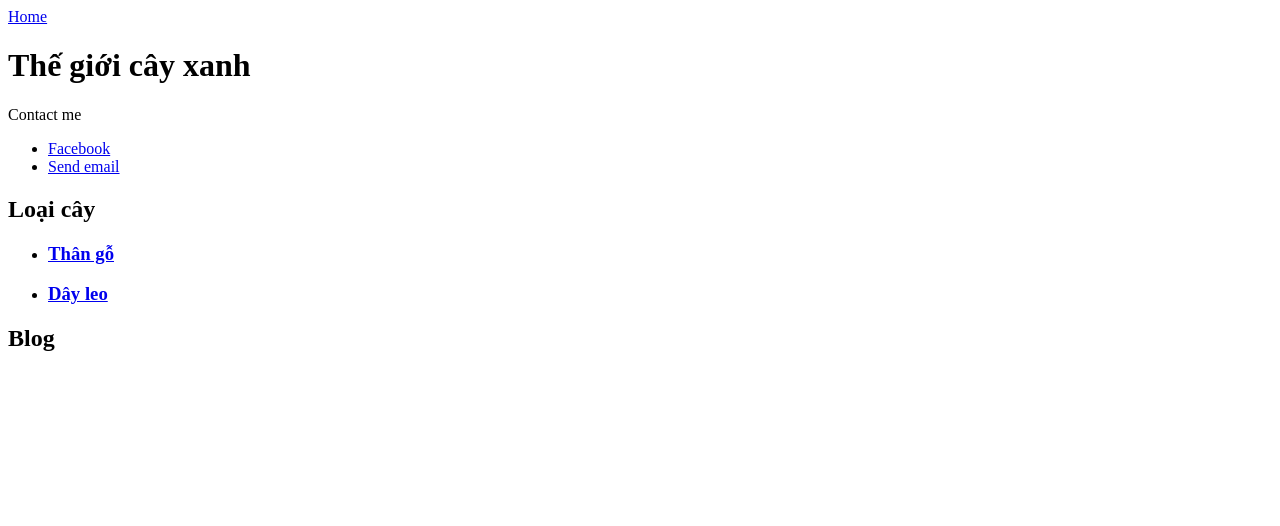
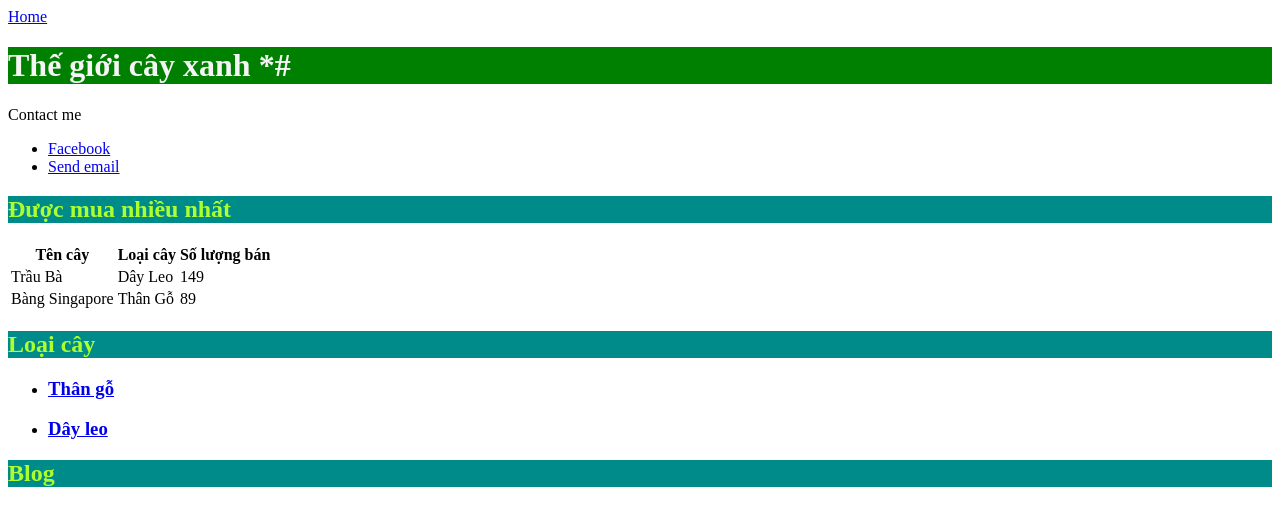
Before and after one commit to DinhPhatPhat/TheGioiCayXanh, a plain HTML site: page index.html in a window 1280 px wide. Drawn offline with Linux system fonts and the light colour scheme.

Commit message:
Add files via upload

```diff
--- a/index.html
+++ b/index.html
@@ -4,18 +4,49 @@
         <title>Thế giới cây xanh</title>
         <meta charset="utf-8">
         <meta name="viewport" content="width=device-width, initial-scale=1.0">
+        <link rel="stylesheet" href="style.css">
+        <link rel="apple-touch-icon" sizes="180x180" href="./Favicon/apple-touch-icon.png">
+        <link rel="icon" type="image/png" sizes="32x32" href="./Favicon/favicon-32x32.png">
+        <link rel="icon" type="image/png" sizes="16x16" href="./Favicon/favicon-16x16.png">
+        <link rel="manifest" href="./Favicon/site.webmanifest">
 
     </head>
 
     <body>
         <a href="/index.html">Home</a>
-        <h1>Thế giới cây xanh</h1>
+        <h1>Thế giới cây xanh *#</h1>
         Contact me
         <ul>
             <li><a href="https://www.facebook.com/phatfioraa" target="_blank">Facebook</a></li>
             <li><a href="mailto:52200010@student.tdtu.edu.vn">Send email</a></li>
         </ul>
 
+        <h2>Được mua nhiều nhất</h2>
+        <table>
+            <thead>
+            <tr>
+                <th>Tên cây</th>
+                <th>Loại cây</th>
+                <th>Số lượng bán</th>
+            </tr>
+            <thead>
+
+            <tbody>
+            <tr>
+                <td>Trầu Bà</td>
+                <td>Dây Leo</td>
+                <td>149</td>
+            </tr>
+            </tbody>
+
+            <tfoot>
+            <tr>
+                <td>Bàng Singapore</td>
+                <td>Thân Gỗ</td>
+                <td>89</td>
+            </tr>
+            </tfoot>
+        </table>
 
         <h2>Loại cây</h2>
         <ul>
--- /dev/null
+++ b/style.css
@@ -0,0 +1,9 @@
+h1{
+    color:whitesmoke;
+    background-color:green;
+}
+
+h2{
+    color:greenyellow;
+    background-color: darkcyan;
+}
```
Also changed, not shown: about.txt (added).
